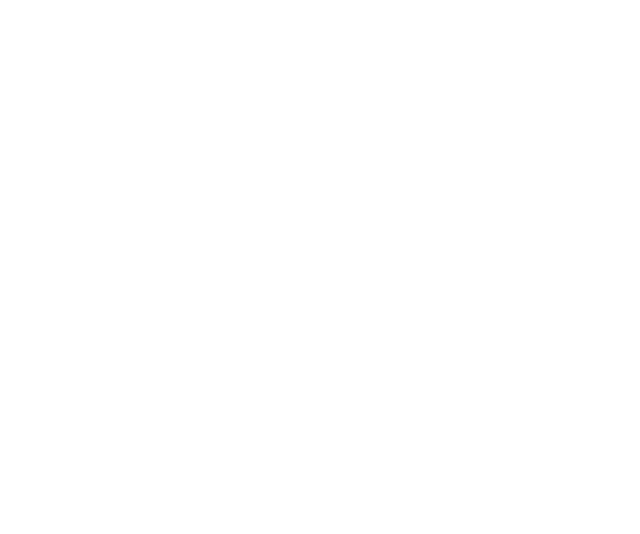
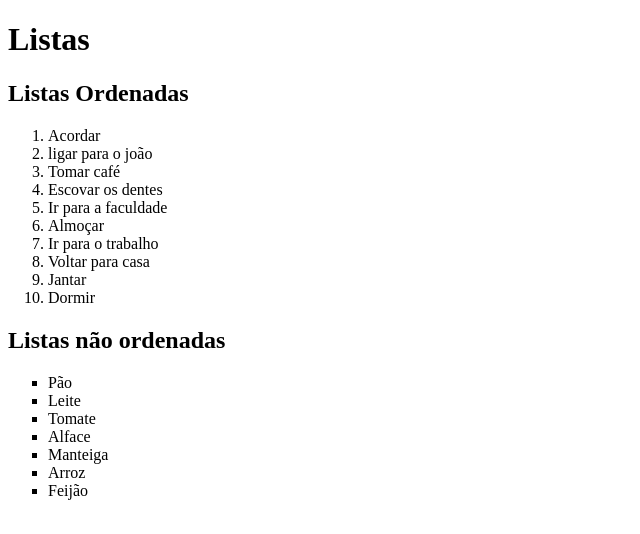
Before and after one commit to icarogoggin/FRONT, a plain HTML site: page exercicio09/exercicio09.html in a window 1280 px wide. Shown: the whole page, without its empty margins (0-640 px from the left). Drawn offline with Linux system fonts and the light colour scheme.

Commit message:
Update exercicio09.html

```diff
--- a/exercicio09/exercicio09.html
+++ b/exercicio09/exercicio09.html
@@ -7,6 +7,30 @@
     <title>Exercício 09</title>
 </head>
 <body>
-    <h1></h1>
+    <h1>Listas </h1>
+    <h2>Listas Ordenadas</h2>
+    <ol type="1">
+        <li>Acordar</li>
+        <li>ligar para o joão</li>
+        <li>Tomar café</li>
+        <li>Escovar os dentes</li>
+        <li>Ir para a faculdade</li>
+        <li>Almoçar</li>
+        <li>Ir para o trabalho</li>
+        <li>Voltar para casa</li>
+        <li>Jantar</li>
+        <li>Dormir</li>
+    </ol>
+    <h2>Listas não ordenadas</h2>
+    <ul type="square">
+        <li>Pão</li>
+        <li>Leite</li>
+        <li>Tomate</li>
+        <li>Alface</li>
+        <li>Manteiga</li>
+        <li>Arroz</li>
+        <li>Feijão</li>
+    </ul>
+
 </body>
 </html>
```
